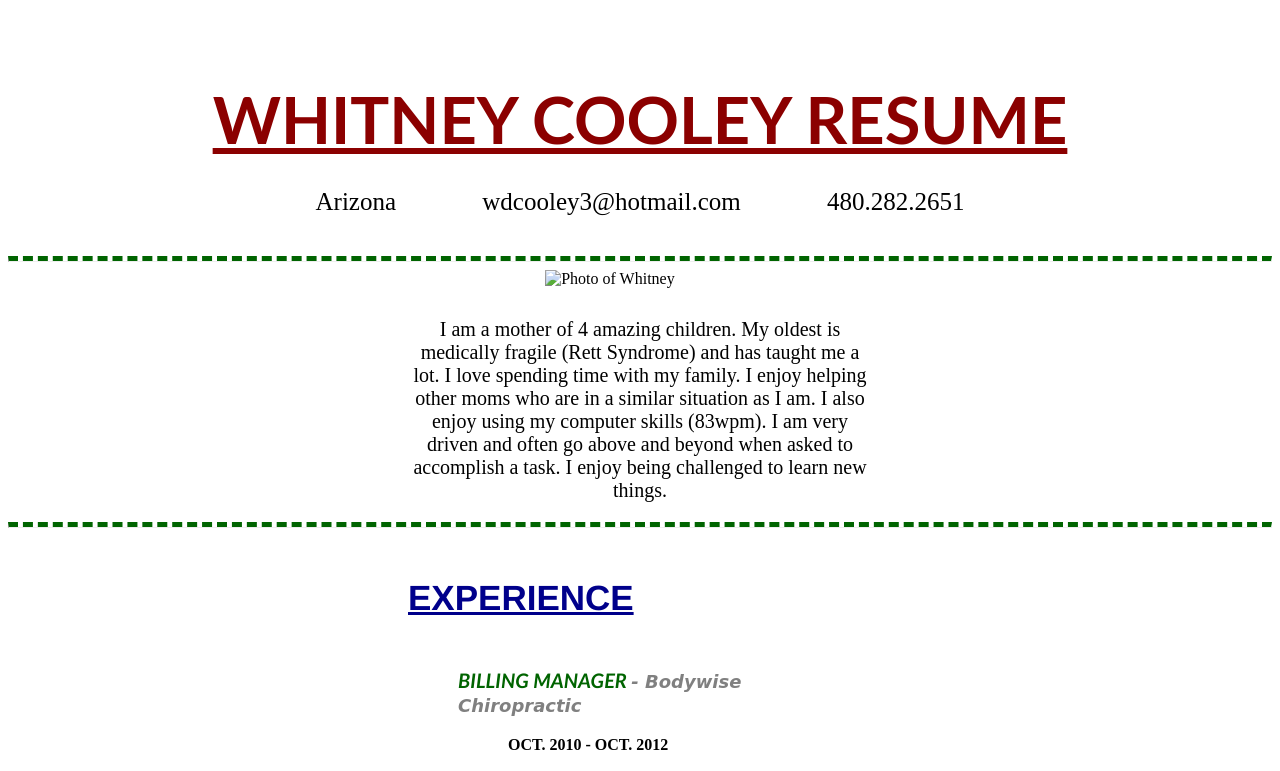
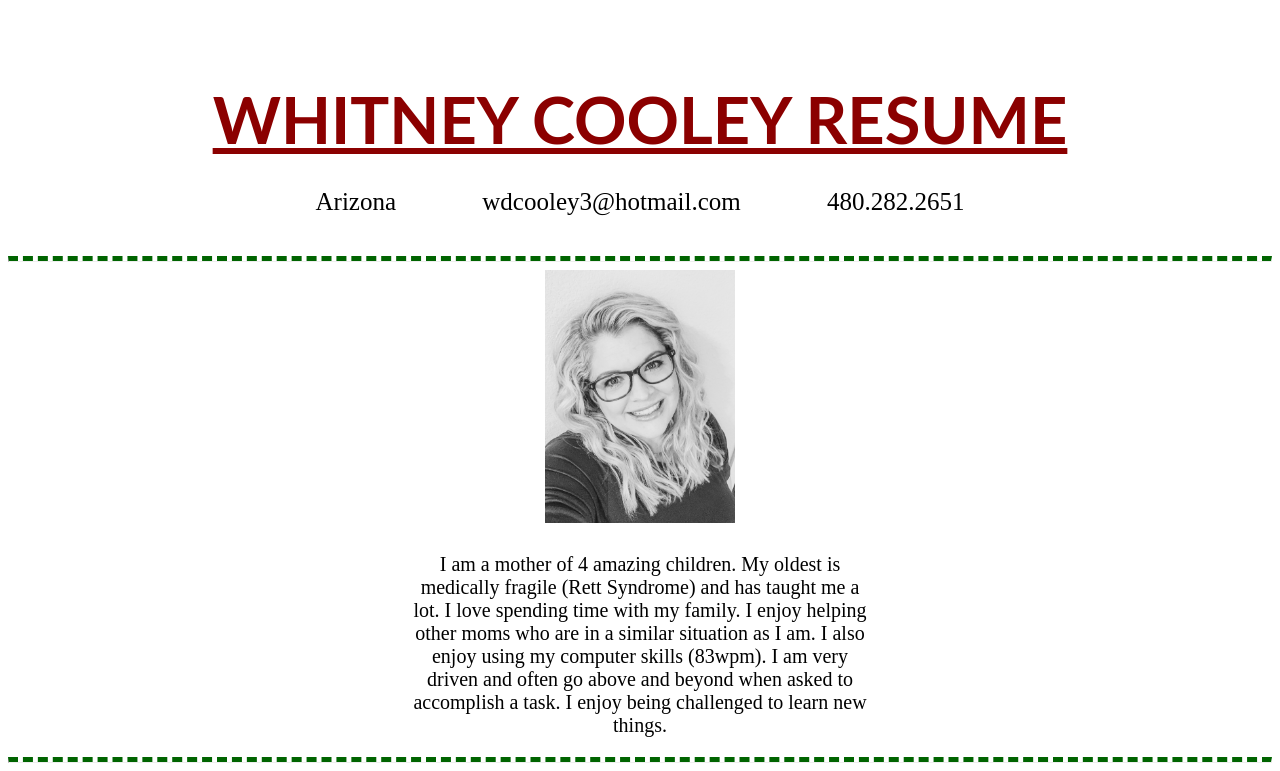
Before and after one commit to WhitCooley/Chatbooks_Challenge, a plain HTML site: page index.html in a window 1280 px wide. Shown: the top 771 px of the page. Drawn offline with Linux system fonts and the light colour scheme.

Commit message:
photo change

```diff
--- a/index.html
+++ b/index.html
@@ -35,7 +35,7 @@
 		<div>
 			<hr class="dash">
 			</div>
-		<img src="Images/Whitney.jpg" alt="Photo of Whitney">
+		<img src="Whitney.jpg" alt="Photo of Whitney">
 	</head>
 
 	<body>
```
